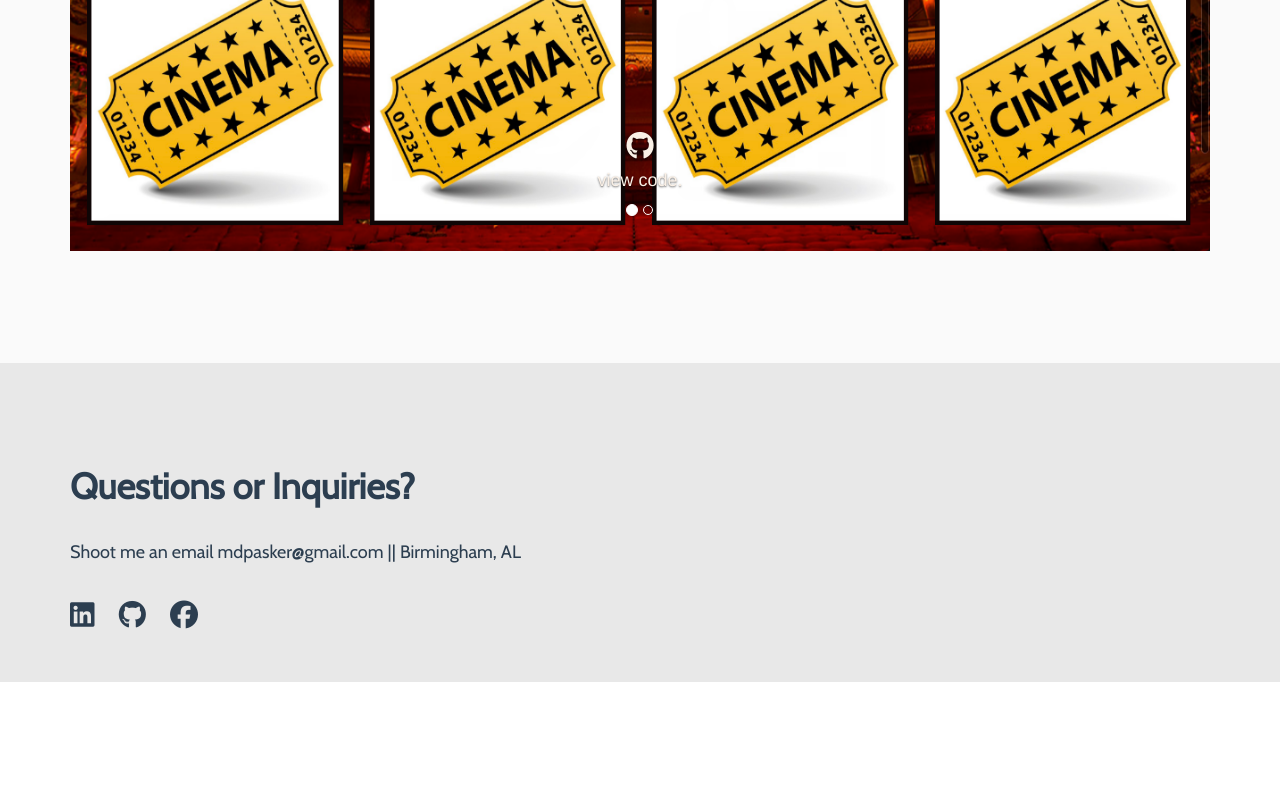
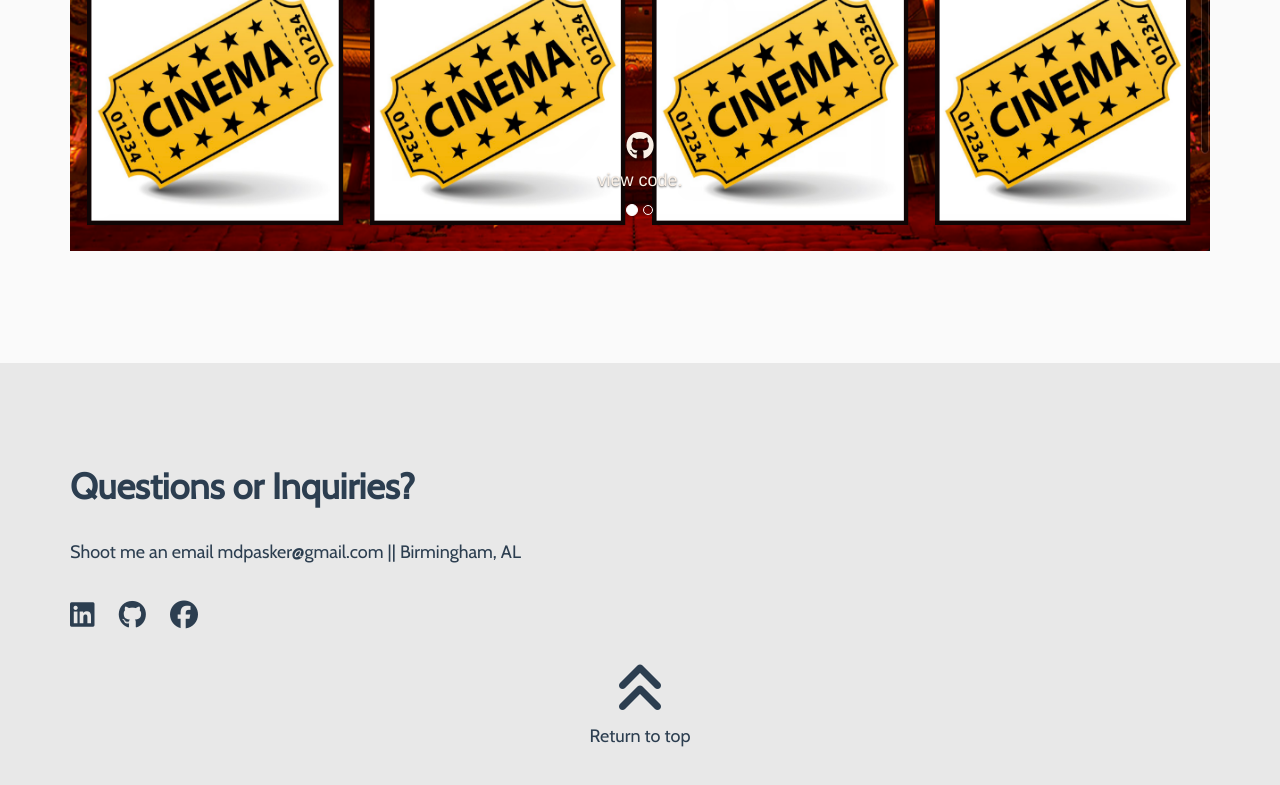
Before and after one commit to mpasker/personal-website, a plain HTML site: page index.html in a window 1280 px wide. Shown: the part 1915-2700 px from the top of the page. Before the commit the page ends 2597 px from the top, so only its background shows below. Drawn offline with nearby package versions, Linux system fonts and the light colour scheme.

Commit message:
added return to top icon and jquery to enlarge icon on hover

```diff
--- a/index.html
+++ b/index.html
@@ -180,6 +180,10 @@
                                 </a>
                             </li>
                         </ul>
+                        <div id="arrow-container">
+                            <a href="#page-top"><i class="fa fa-angle-double-up fa-4x" aria-hidden="true"></i></a>
+                            <h4>Return to top</h4>
+                        </div>
                     </div>
                 </div>
             </div>
--- a/js/main.js
+++ b/js/main.js
@@ -12,4 +12,13 @@ $('document').ready(function() {
     $('.carousel').carousel({
         interval: false
     });
+    //increase font awesome arrow icon size on hover
+    var arrow = $('.fa-angle-double-up');
+    $('#arrow-container i').hover(function() {
+        arrow.removeClass('fa-4x');
+        arrow.addClass('fa-5x');
+    }, function() {
+        arrow.addClass('fa-4x');
+        arrow.removeClass('fa-5x');
+    });
 });
--- a/styles/styles.less
+++ b/styles/styles.less
@@ -159,3 +159,13 @@ header {
         color: #000080;
     }
 }
+#arrow-container {
+    text-align: center;
+    padding-top: 1.5em;
+    h4 {
+        padding-top: 0;
+    }
+    i {
+        color: @navColor;
+    }
+}
```
Also changed, not shown: styles/styles.css.
